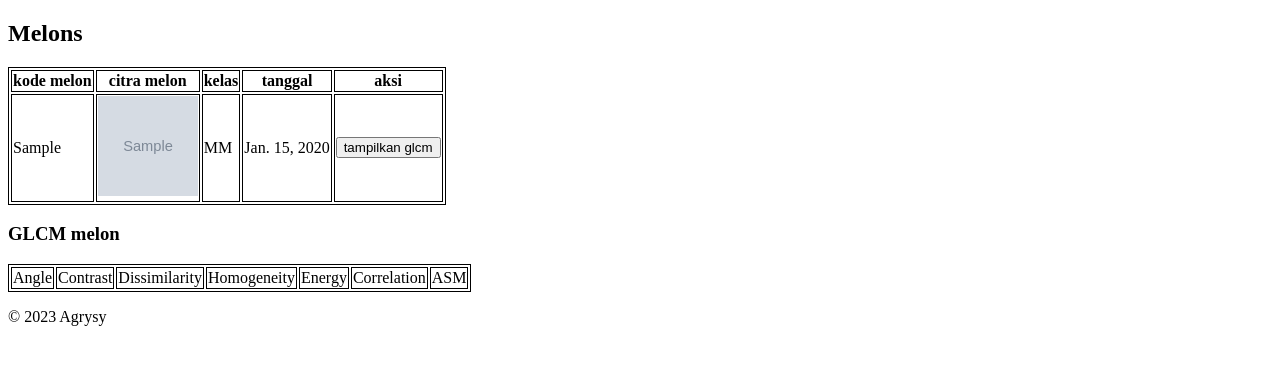
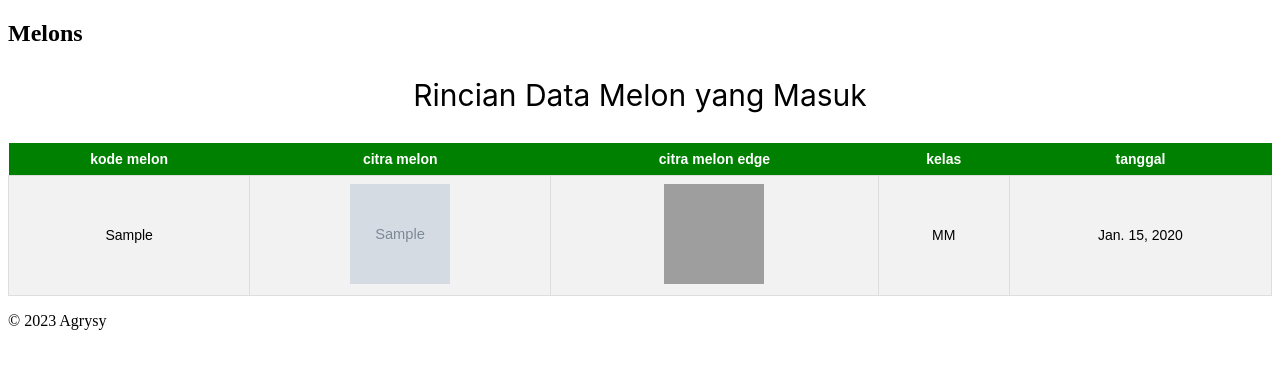
Before and after one commit to Agrysys/SSM_webapp, a Django app: page /ssm/melon in a window 1280 px wide. Shown: the part 163-532 px from the top of the page. Run offline with Django 4.2, Linux system fonts and the light colour scheme; tables that the repository leaves empty hold one stand-in row (values such as "Sample post"); grey boxes marked "Sample" are stand-in pictures; grey boxes are pictures that could not be loaded.

Commit message:
[update] update style for data_melon.html

```diff
--- a/ssm/templates/base.html
+++ b/ssm/templates/base.html
@@ -6,9 +6,39 @@
     <meta name="viewport" content="width=device-width, initial-scale=1.0">
     <title>{% block title %}| SSM{% endblock %}</title>
     <style>
-        table, th, td {
-          border: 1px solid black;
-        }
+        table {
+            border-collapse: collapse;
+            width: 100%;
+            font-family: Arial, sans-serif;
+            font-size: 14px;
+            text-align: center;
+          }
+
+          th {
+            background-color: green;
+            color: white;
+            padding: 8px;
+          }
+
+          td {
+            border: 1px solid #ddd;
+            padding: 8px;
+          }
+
+          tr:nth-child(even) {
+            background-color: #f2f2f2;
+          }
+
+          .table-melon-title{
+            display: flex;
+            justify-content: center;
+            color: #000;
+            font-family: Inter,Arial;
+            font-size: 30px;
+            font-style: normal;
+            font-weight: 400;
+            line-height: normal;
+          }
 
         img {
             width : 100px;
--- a/ssm/templates/ssm/data_melons.html
+++ b/ssm/templates/ssm/data_melons.html
@@ -1,93 +1,34 @@
 {% extends 'base.html' %}
 {% block title %}melons{% endblock title %}
 {% block content %}
-<script>
-  function showGlcm(button){
-    const glcm = button.getAttribute("data-id-glcm");
-    const pk = glcm.match(/\d+/)[0];
-    console.log(button)
-    getGlcm(pk);
-  }
 
-  function getGlcm(pk){
-    // Fetch the data
-    fetch('http://127.0.0.1:8000/ssm/api/v1/glcm/'+pk)
-      .then(response => response.json())
-      .then(data => {
-          // Get the table
-          const table = document.getElementById('table_glcm');
-          // Get the rows of the table
-          let rows = table.getElementsByTagName('tr');
-          // Create a data row for each angle
-          let index = 1;
-          for (const angle in data) {
-              // If the row exists, update it
-              if (rows[index]) {
-                  let cells = rows[index].getElementsByTagName('td');
-                  [angle, data[angle].contrast, data[angle].dissimilarity, data[angle].homogenity, data[angle].energy, data[angle].corelation, data[angle].asm].forEach((text, i) => {
-                      if (cells[i]) {
-                          cells[i].textContent = text;
-                      }
-                  });
-              } else {
-                  // If the row does not exist, create it
-                  const row = document.createElement('tr');
-
-                  [angle, data[angle].contrast, data[angle].dissimilarity, data[angle].homogenity, data[angle].energy, data[angle].corelation, data[angle].asm].forEach(text => {
-                      const td = document.createElement('td');
-                      td.textContent = text;
-                      row.appendChild(td);
-                  });
-                  table.appendChild(row);
-              }
-              index++;
-          }
-      })
-      .catch(error => console.error('Error:', error));
-  }
-
-</script>
   <h2>Melons</h2>
+  <p class="table-melon-title">Rincian Data Melon yang Masuk</p>
   <table>
     <tr>
         <th>kode melon</th>
         <th>citra melon</th>
+        <th>citra melon edge</th>
         <th>kelas</th>
         <th>tanggal</th>
-        <th>aksi</th>
+        {% comment %} <th>aksi</th> {% endcomment %}
     </tr>
     {% load static %}
     {% for melon in melons %}
     <tr>
         <td>{{melon.kode_melon}}</td>
         <td><img src="{{melon.image.url}}" alt="{{melon.image.url}}"></td>
+        <td>
+          {% if melon.edge %}
+            <img src="{{ melon.edge.url }}">
+          {% else %}
+            <p>No file associated with this object.</p>
+          {% endif %}
+        </td>
         <td>{{melon.object_class}}</td>
         <td>{{melon.pub_date}}</td>
-        <td><button onclick=showGlcm(this) data-id-glcm="{{melon.Glcm}}">tampilkan glcm {{melon.Glcm}}</button></td>
     </tr>
     {% endfor %}
   </table>
 
-
-  <h3>GLCM melon</h3>
-  <div id="glcm">
-    <table id="table_glcm">
-        <tr>
-            <td>Angle</td>
-            <td>Contrast</td>
-            <td>Dissimilarity</td>
-            <td>Homogeneity</td>
-            <td>Energy</td>
-            <td>Correlation</td>
-            <td>ASM</td>
-        </tr>
-        <!-- More rows will be added here by the JavaScript function -->
-    </table>
-  </div>
-
-
-  <script>
-    getGlcm(21);
-  </script>
-
 {% endblock %}
```
